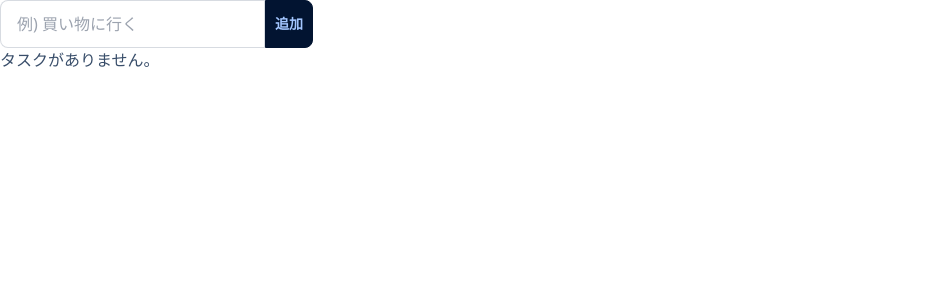
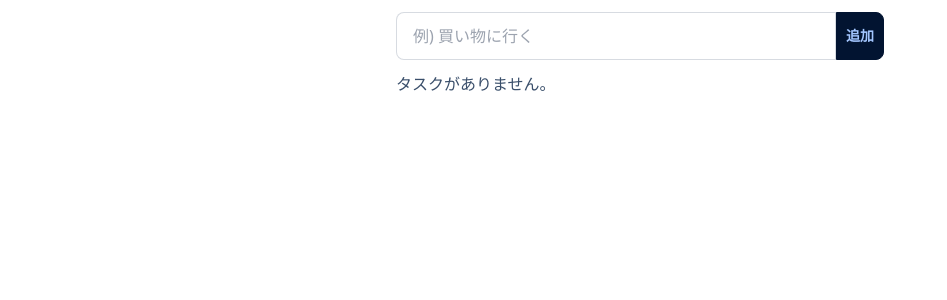
Before and after one commit to gsuke/vue-todolist-tdd, a Vue app: page / in a window 1280 px wide. Shown: the top 300 px of the page, without its empty margins (0-947 px from the left). Built offline with nearby package versions, Linux system fonts and the light colour scheme.

Commit message:
feat: App: style

```diff
--- a/src/App.vue
+++ b/src/App.vue
@@ -16,16 +16,20 @@ export default App;
 </script>
 
 <template>
-  <div class="form-control">
+  <div class="mx-auto max-w-lg p-3">
+    <!-- Add ToDo -->
+    <div class="form-control mb-3">
       <div class="input-group">
         <input
           type="text"
           placeholder="例) 買い物に行く"
-        class="input input-bordered"
+          class="input input-bordered w-full"
           aria-label="New ToDo text"
         />
         <button class="btn btn-square px-1">追加</button>
       </div>
     </div>
+
     <TodoList :todo-list="todoList" />
+  </div>
 </template>
```
Lines whose indentation alone changed are shown as unchanged.
